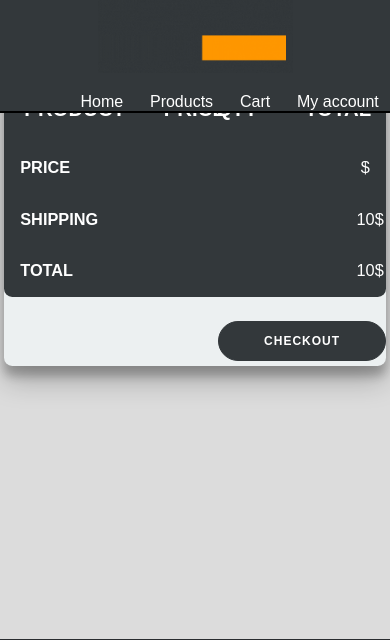
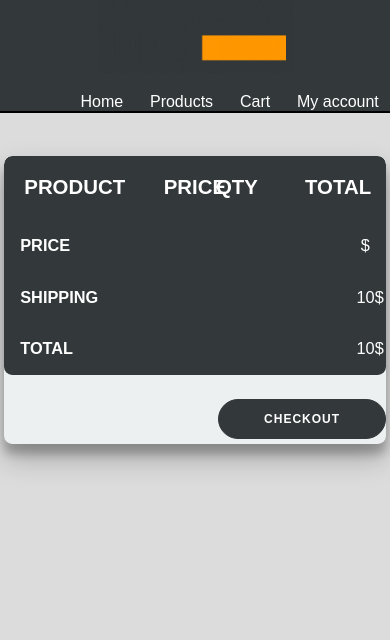
Before and after one commit to MrJovanovic13/web_projekat, a PHP site: page /view/cart.php in a window 390 px wide. Shown: the top 640 px of the page. Run offline with PHP 8.4, Linux system fonts and the light colour scheme; the template is opened without the code that fills it, so the values that code supplies are empty; some web fonts are replaced.

Commit message:
mobile wip

```diff
--- a/css/card2.css
+++ b/css/card2.css
@@ -237,6 +237,12 @@ a.buy-btn{
 }
 }
 
+@media screen and (max-width: 755px) {
+  .buttons-div{
+    margin-top: 25%;
+  }
+}
+
 .row {
   margin-right: 0px;
 }
--- a/css/cart.css
+++ b/css/cart.css
@@ -265,7 +265,7 @@ button:hover {
 
 @media screen and (max-width: 755px) {
   .container {
-    margin-top: 20%;
+    margin-top: 40%;
     width: 98%;
     font-size: 0.85em;
   }
```
